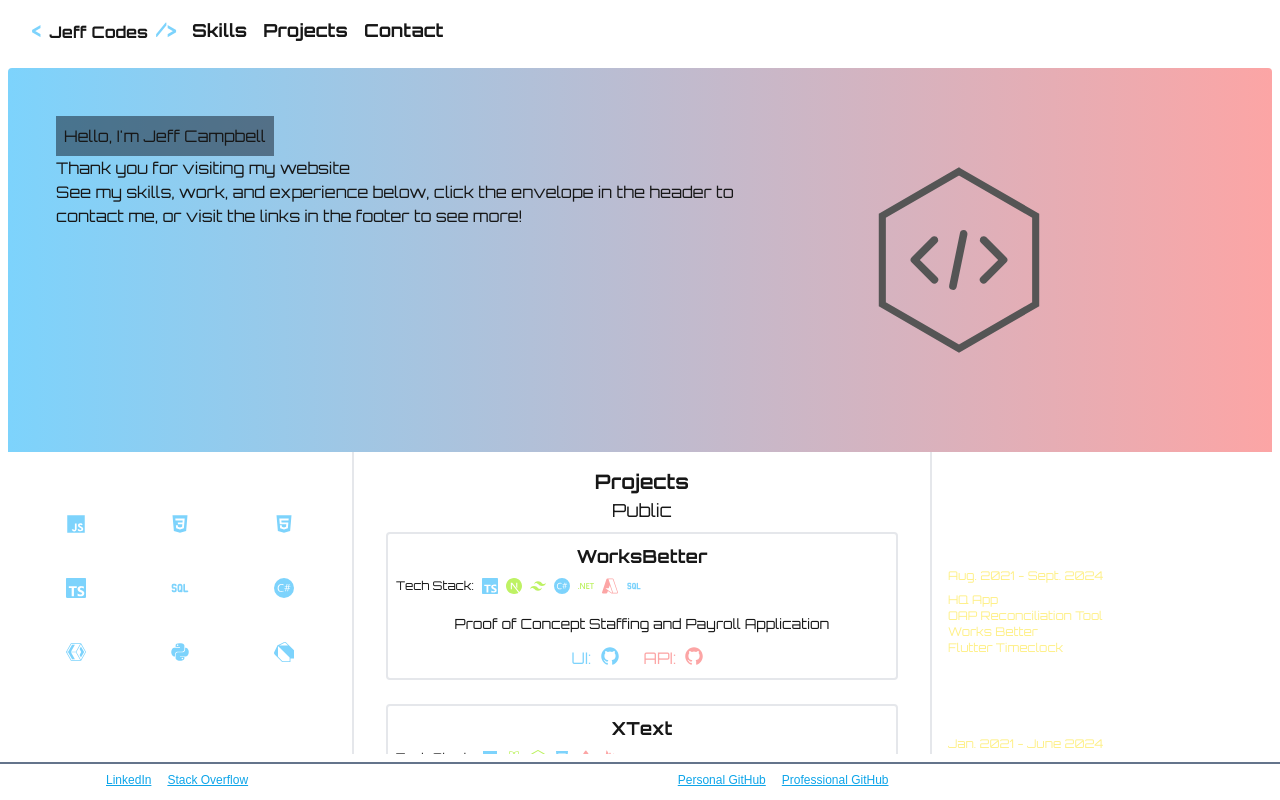
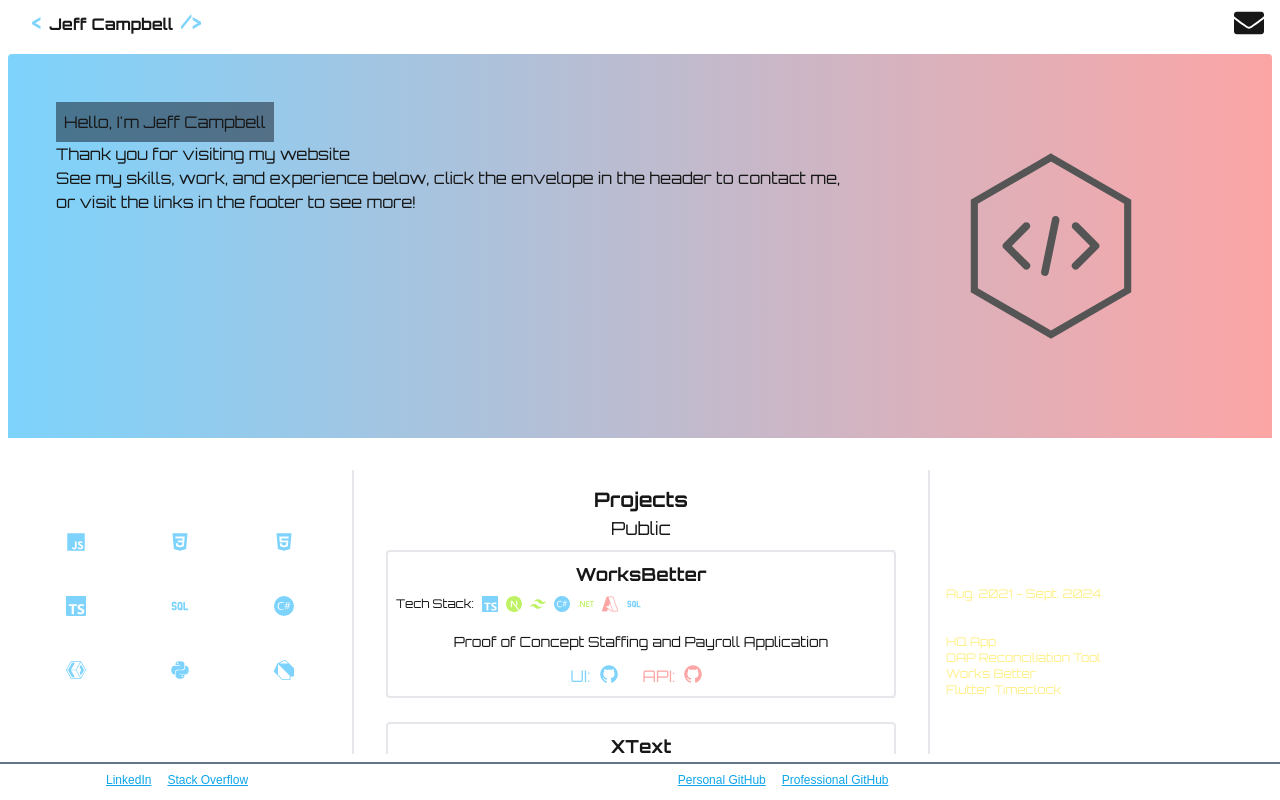
Before and after one commit to Cam06002/jeffcodes, a Next.js app: page / in a window 1280 px wide. Built offline with nearby package versions, Linux system fonts and the light colour scheme.

Commit message:
formatting, error correction, scroll styling

```diff
--- a/src/app/components/experience.tsx
+++ b/src/app/components/experience.tsx
@@ -5,8 +5,9 @@ export default function Experience(){
     <div className="flex flex-col m-4 text-yellow-200">
       <h1 className="font-bold text-xl text-white mb-2">Experience</h1>
       <div className="my-4">
-        <h3 className="text-white">Junior Software Engineer - Employnet</h3>
+        <h3 className="text-white font-bold">Junior Software Engineer - Employnet</h3>
         <p className="text-xs mb-2">Aug. 2021 - Sept. 2024</p>
+        <p className="text-white">Related Projects:</p>
         <ul className="text-xs">
           <li>HQ App</li>
           <li>OAP Reconciliation Tool</li>
@@ -16,16 +17,18 @@ export default function Experience(){
       </div>
 
       <div className="my-4">
-        <h3 className="text-white">Founder/Developer - Scout Design</h3>
+        <h3 className="text-white  font-bold">Founder/Developer - Scout Design</h3>
         <p className="text-xs mb-2">Jan. 2021 - June 2024</p>
+        <p className="text-white">Related Projects:</p>
         <ul className="text-xs">
           <li>X-Text</li>
         </ul>
       </div>
 
       <div className="my-4">
-        <h3 className="text-white">Estimator - Valley Entry Systems</h3>
+        <h3 className="text-white font-bold">Estimator - Valley Entry Systems</h3>
         <p className="text-xs mb-2">Sept. 2019 - May 2021</p>
+        <p className="text-white">Related Projects:</p>
         <ul className="text-xs">
           <li>Estimation Calculator</li>
         </ul>
--- a/src/app/components/header.tsx
+++ b/src/app/components/header.tsx
@@ -1,6 +1,8 @@
+import { FaEnvelope } from "react-icons/fa";
+
 export default function Header() {
   let openBracket = "<";
-  let namer = "Jeff Codes";
+  let namer = "Jeff Campbell";
   let closeBracket = "/>";
 
   let titleHead =
@@ -12,14 +14,12 @@ export default function Header() {
 
   return (
     <div>
-      <nav className="flex flex row h-fill w-fill p-4 align-center font-Orbitron">
+      <nav className="flex flex row h-fill w-fill px-4 py-2 align-center justify-between font-Orbitron">
         <div className="flex">
           <p className="font-Orbitron pl-4 font-bold align-text-bottom">{titleHead}</p>
         </div>
         <div className="flex">
-          <p className="pl-4 text-lg font-bold">Skills</p>
-          <p className="pl-4 text-lg font-bold">Projects</p>
-          <p className="pl-4 text-lg font-bold">Contact</p>
+          <p className="pl-4 text-3xl font-bold"><FaEnvelope /></p>
         </div>
       </nav>
     </div>
--- a/src/app/components/hero.tsx
+++ b/src/app/components/hero.tsx
@@ -3,7 +3,7 @@ import Codeagon from "../../../public/images/codeagon.svg";
 
 export default function Hero(){
   return(
-    <div className="bg-gradient-to-r from-sky-300 to-red-300 w-full h-96 p-12 flex flex-row">
+    <div className="bg-gradient-to-r from-sky-300 to-red-300 w-full h-96 p-12 flex flex-row mb-8">
       <div className="flex flex-col">
         <h1 className="bg-gray-900/50 w-fit p-2">Hello, I'm Jeff Campbell</h1>
         <p>Thank you for visiting my website</p>
@@ -12,11 +12,12 @@ export default function Hero(){
           or visit the links in the footer to see more!
         </p>
       </div>
-      <div className="flex flex-col w-1/2 justify-center align-middle ml-24">
+      <div className="flex flex-col justify-center align-middle ml-24 w-96">
         <Image
           src={Codeagon}
           className="h-48 w-48 flex justify-center"
           alt="code brack in a hexagon"
+          priority={false}
         />
       </div>
     </div>
--- a/src/app/components/projects.tsx
+++ b/src/app/components/projects.tsx
@@ -14,7 +14,8 @@ import {
   SiXaml,
   SiMicrosoftazure,
   SiMongodb,
-  SiFirebase
+  SiFirebase,
+  SiPython
 } from "react-icons/si";
 import {
   IoLogoJavascript,
@@ -98,7 +99,9 @@ export default function Projects() {
   />
 
   const estimatorStack = <Stack
-    iconList={[]}
+    iconList={[
+      {logo: <SiPython/>, type:"lang"}
+    ]}
   />
 
 
@@ -149,9 +152,11 @@ export default function Projects() {
           />
           <ProjectWrapper
             title="Estimation Calculator"
-            stack={<span></span>}
+            stack={estimatorStack}
             descript="Gate Estimation tool, written in Python"
-            descriptTwo=""
+            descriptTwo="Created to make standard gate estimation more efficient by automating
+            calculations based on various selections in the tool. Also eliminated errors from
+            original spreadsheet calculations."
           />
         </div>
       </div>
--- a/src/app/components/stack.tsx
+++ b/src/app/components/stack.tsx
@@ -5,9 +5,10 @@ export default function Stack(
 ){
   return(
     <span className="flex flex-row justify-between my-2">
-      {iconList.map((icon:any)=>{
+      {iconList.map((icon:any, key: any)=>{
         return(
           <span
+            key={key}
             className={
               `mr-2
               ${icon.type === "lang" ? "text-sky-300" :
--- a/src/app/page.tsx
+++ b/src/app/page.tsx
@@ -7,7 +7,9 @@ import Hero from "./components/hero";
 
 export default function Home() {
   return (
-    <div>
+    <div className="[&::-webkit-scrollbar]:[width:10px]
+            [&::-webkit-scrollbar-thumb]:bg-sky-300
+            overflow-scroll">
       <main className="font-Orbitron flex flex-col w-full">
         <Hero />
         <div className="flex flex-col max-w-full md:flex-row">
```
Also changed, not shown: src/app/globals.css (line endings or trailing spaces).
